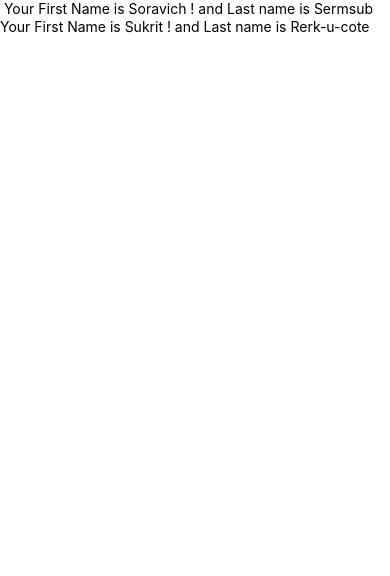
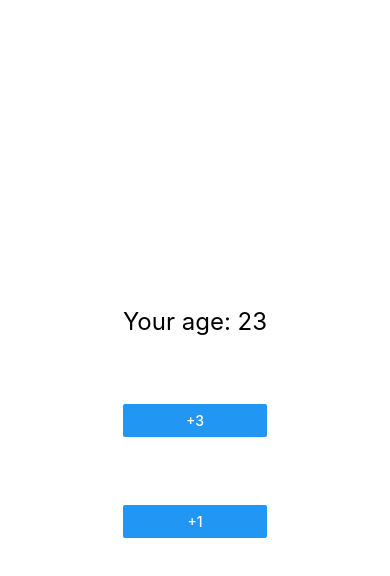
Before and after one commit to Honoroshi/ReactNativeTni, a React Native app: screen / in a window 390 px wide. Shown: the top 576 px of the page. Built offline with nearby package versions, Linux system fonts and the light colour scheme.

Commit message:
Forth Commit

```diff
--- a/App.js
+++ b/App.js
@@ -5,15 +5,23 @@ import ViewBoxesWithColorAndText from './components/ViewBoxesWithColorAndText';
 import DisplayandImage from './components/DisplayandImage';
 import LotsOfGreeting from './components/LotsOfGreeting';
 import CustomText from './components/CustomText';
+import Couter from './components/Couter';
+import MyInput from './components/MyInput';
+import IncrementCiunter from './components/IncrementCiunter';
+import Form from './components/Form';
 
 export default function App() {
   return (
-    <View>
+    <View style={styles.container}>
 
       {/* <ViewBoxesWithColorAndText/>  */}
       {/* <DisplayandImage/> */}
       {/* <LotsOfGreeting/> */}
-      <CustomText/>
+      {/* <CustomText/> */}
+      {/* <Couter/> */}
+      {/* <MyInput/> */}
+      <IncrementCiunter/>
+      {/* <Form/> */}
 
     </View>
   );
@@ -24,5 +32,12 @@ const styles = StyleSheet.create({
      flex:1,
      justifyContent:'center',
      alignItems:'center'
+  },
+  textInputStyle: {
+    width: '100%',
+    height: 40,
+    paddingHorizontal: 5,
+    borderWidth: 0.5,
+    marginTop: 15
   }
  })
--- /dev/null
+++ b/components/Couter.js
@@ -0,0 +1,28 @@
+import { StyleSheet, Text, View, Button } from 'react-native'
+import React from 'react'
+import { useState } from 'react'
+
+const Couter = () => {
+
+    const[count, setCount] = useState(0); //set state outside return()
+
+  return (
+    <View style={styles.container}>
+      <Text>{count}</Text>
+
+        <Button
+        title='Click Me'
+        onPress={()=>{setCount(count+1)}}/>
+
+    </View>
+  )
+}
+
+export default Couter
+
+const styles = StyleSheet.create({
+    container:{
+        flex:1,
+        justifyContent:'center'
+    }
+})
--- /dev/null
+++ b/components/Form.js
@@ -0,0 +1,50 @@
+import { StyleSheet, Text, View, TextInput, Button } from 'react-native'
+import React, { useState } from 'react'
+
+const Form = () => {
+
+    const [name,setName] = useState('Taylor');
+    const [age,setAge] = useState(42);
+
+
+  return (
+    <View>
+
+      <TextInput
+
+      placeholder = 'Enter Name'
+      style = {styles.textInputStyle}
+      value = {name}
+      onChangeText={(value)=>{setName(value)}}
+
+    />
+    <Text>{'\n\n'}</Text>
+
+      <Button
+        title='INCREMENT AGE'
+        onPress={()=>{setAge(age+1)}}/>
+
+    <Text>{'\n\n'}Hello,{name}. You are {age}.</Text>
+
+    </View>
+
+  )
+}
+
+export default Form
+
+const styles = StyleSheet.create({
+
+    container:{
+        flex:1,
+        padding:35
+    },
+    textInputStyle: {
+        width: '100%',
+        height: 40,
+        paddingHorizontal: 5,
+        borderWidth: 0.5,
+        marginTop: 15
+    }
+
+})
--- /dev/null
+++ b/components/IncrementCiunter.js
@@ -0,0 +1,37 @@
+import { Text, View, Button } from 'react-native'
+import React, {useState} from 'react'
+
+const IncrementCiunter = () => {
+
+    const [age,setAge] = useState(23); //build state
+
+    const increment = ()=> { //Build function
+        setAge(a => a + 1);
+    }
+
+  return (
+    <View>
+        <Text style={{fontSize:24,fontStyle:'bold'}}>
+            Your age: {age}
+        </Text>
+
+        <Text>{'\n\n'}</Text>
+        <Text>{'\n\n'}</Text>
+
+        <Button
+        title='+3'
+        onPress={()=>{increment(setAge(a => a + 2))}}/>
+
+        <Text>{'\n\n'}</Text>
+        <Text>{'\n\n'}</Text>
+
+        <Button
+        title='+1'
+        onPress={()=>{increment()}}/>
+
+    </View>
+  )
+
+}
+
+export default IncrementCiunter
--- /dev/null
+++ b/components/MyInput.js
@@ -0,0 +1,43 @@
+import { StyleSheet, View, Text, Button, TextInput } from 'react-native'
+import React, { useState } from 'react'
+
+const MyInput = () => {
+
+    const [text, setText] = useState('');
+
+  return (
+    <View style={styles.container}>
+      <TextInput
+
+        placeholder = 'Enter Text'
+        style = {styles.textInputStyle}
+        value = {text}
+        onChangeText={(value)=>{setText(value)}}
+
+      />
+
+      <Text>{'\n\n'}You typed : {text}</Text>
+      <Text>{'\n\n'}</Text>
+      <Button
+        title='Reset'
+        onPress={()=>setText('Hello')}/>
+
+    </View>
+  )
+}
+
+export default MyInput
+
+const styles = StyleSheet.create({
+    container:{
+        flex:1,
+        padding:35
+    },
+    textInputStyle: {
+        width: '100%',
+        height: 40,
+        paddingHorizontal: 5,
+        borderWidth: 0.5,
+        marginTop: 15
+    }
+})
```
